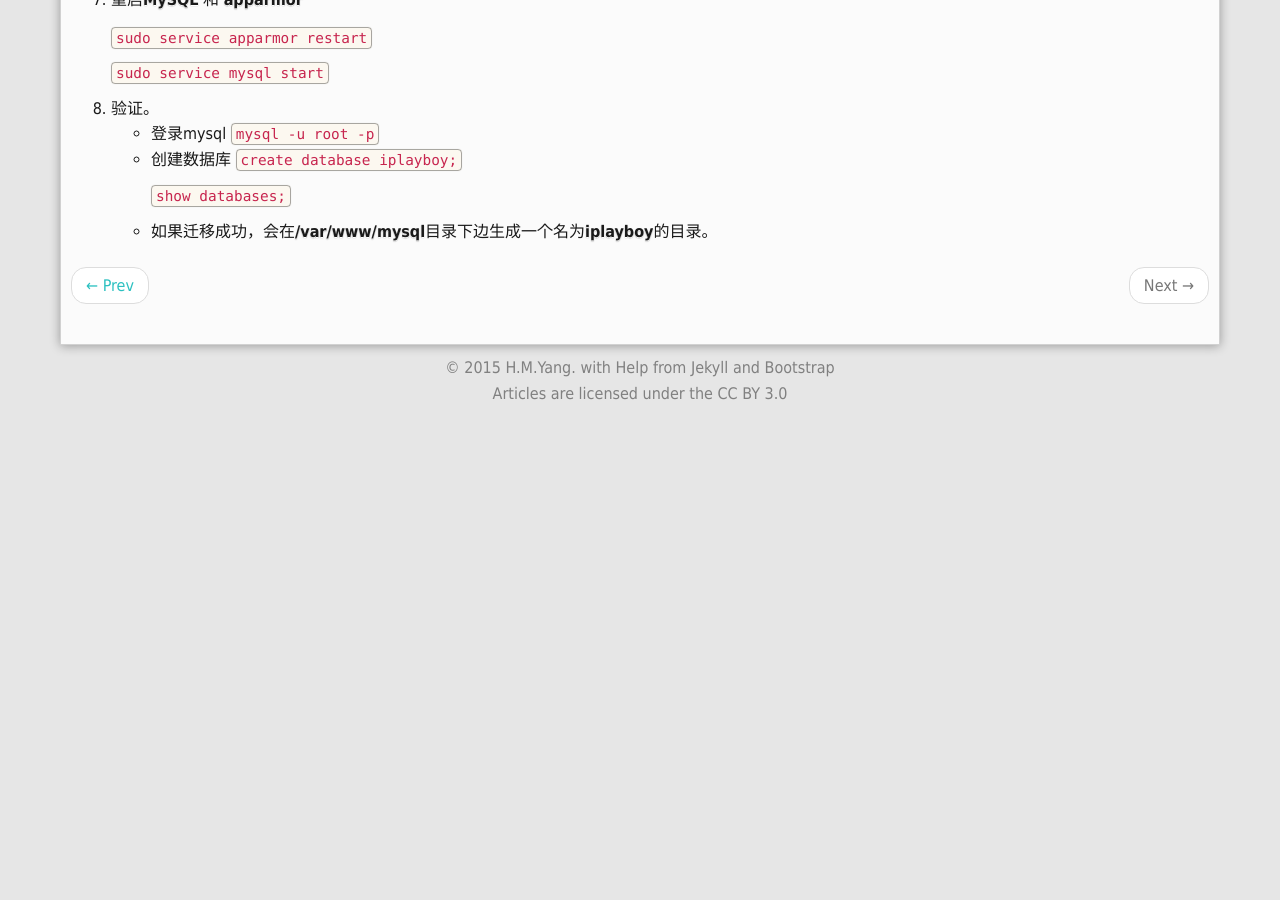
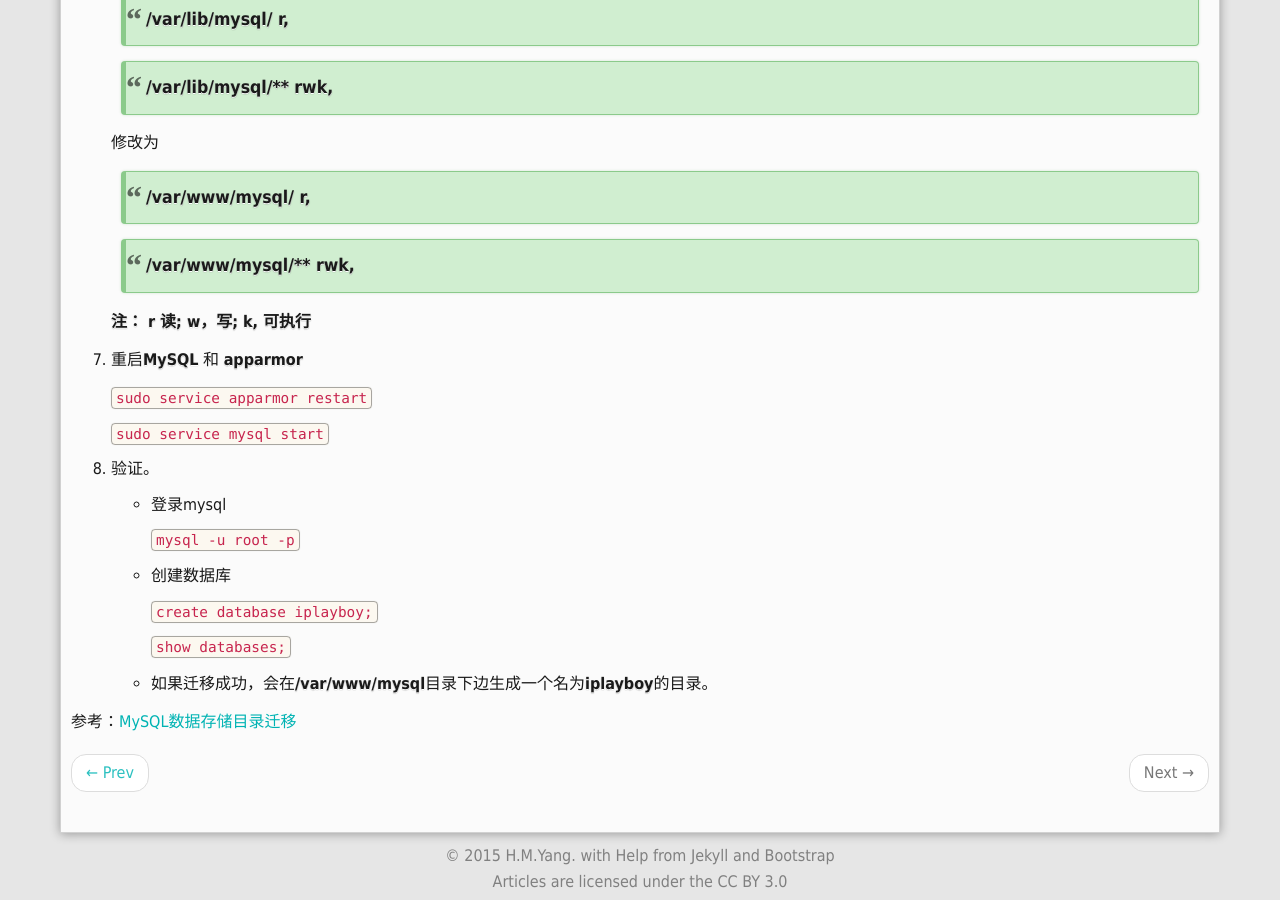
Before and after one commit to YHM07/yhm07.github.io, a Jekyll site: the page built from _posts/2015-07-13-mysql.md, in a window 1280 px wide and 900 px high, scrolled down 855 px. Built offline with Jekyll 4.4.1, drawn with Linux system fonts in a browser that asks for light colours; Markdown is read by kramdown in place of the engine named in the settings; comment, search, counter and statistics services are not loaded; before the commit the page ends 1267 px from its top, so only the background shows below that.

Commit message:
添加关于mysql数据迁移的介绍

```diff
--- a/_posts/2015-07-13-mysql.md
+++ b/_posts/2015-07-13-mysql.md
@@ -12,9 +12,11 @@
 <!-- more -->
 
 1. 数据迁移之前停止MySQL服务，防止数据迁移过程当中错误。
+
 	`sudo service mysql stop`
 
 2. 建立数据存储目录。
+
 	`sudo mkdir /var/www/mysql`
 
 3. 将存储目录的权限与原数据存储目录保持一致。
@@ -29,17 +31,25 @@
 	`sudo cp -av /var/lib/mysql/* /var/www/mysql`
 
 5. 修改MySQL配置文件 **/etc/mysql/my.cnf**
+
 	将
+
 	> **datadir = /var/lib/mysql**
+
 	修改为
+
 	> **datadir = /var/www/mysql**
 
 6. 修改**apparmor**配置文件**/etc/apparmor.d/usr.sbin.mysqld**
+
 	将
+
 	> **/var/lib/mysql/ r,**
 
 	> **/var/lib/mysql/\*\* rwk,**
+
 	修改为
+
 	> **/var/www/mysql/ r,**
 
 	> **/var/www/mysql/\*\* rwk,**
@@ -55,9 +65,17 @@
 
 8. 验证。
 	* 登录mysql
+
 		`mysql -u root -p`
+
 	* 创建数据库
+
 		`create database iplayboy; `
 
 		`show databases;`
 	* 如果迁移成功，会在**/var/www/mysql**目录下边生成一个名为**iplayboy**的目录。
+
+
+参考：[MySQL数据存储目录迁移][1]
+
+[1]: http://www.imooc.com/video/3060/0
```
